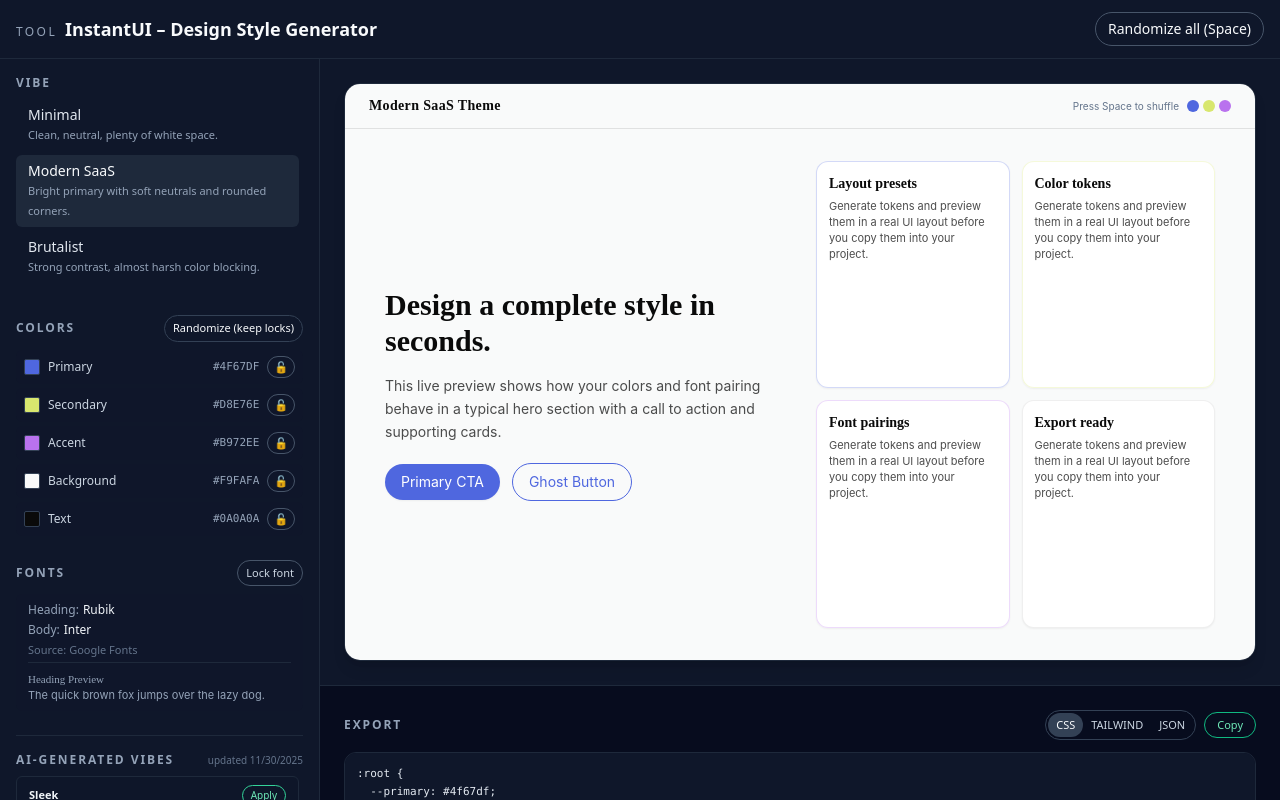
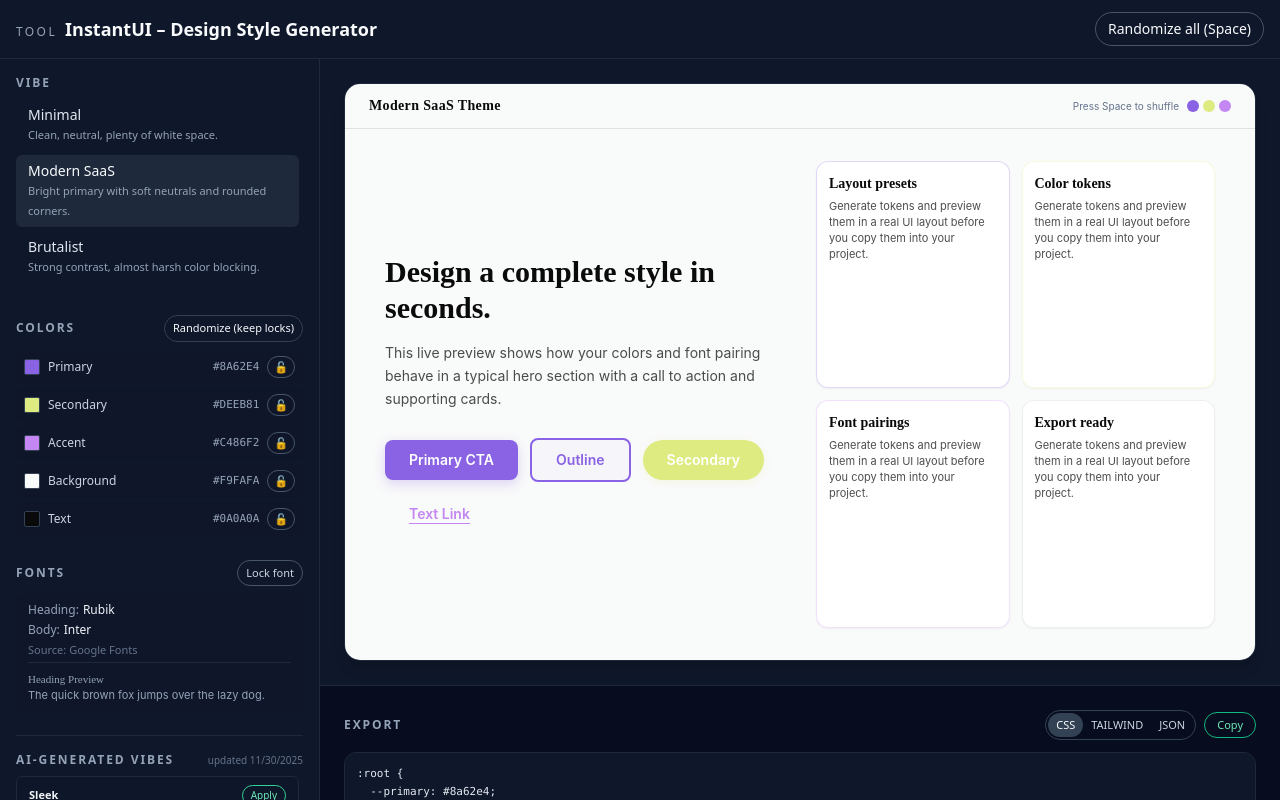
Before and after one commit to miikkavallinheimo-sketch/instantui, a React (Vite) app: page / in a window 1280 px wide. Shown: the top 800 px of the page. Built offline with nearby package versions, Linux system fonts and the light colour scheme.

Commit message:
improve: add hue variation to vibes and enhance preview buttons with better styles

```diff
--- a/src/components/Preview.tsx
+++ b/src/components/Preview.tsx
@@ -64,24 +64,46 @@ const Preview = ({ designState }: PreviewProps) => {
               This live preview shows how your colors and font pairing behave in
               a typical hero section with a call to action and supporting cards.
             </p>
-            <div className="flex items-center gap-3 mt-1">
+            <div className="flex items-center gap-3 mt-3 flex-wrap">
               <button
-                className="text-sm px-4 py-2 rounded-full shadow-sm"
+                className="text-sm px-6 py-2.5 rounded-lg font-semibold shadow-md hover:shadow-lg transition-shadow"
                 style={{
                   backgroundColor: colors.primary,
                   color: "#ffffff",
+                  boxShadow: `0 4px 12px ${colors.primary}40`,
                 }}
               >
                 Primary CTA
               </button>
               <button
-                className="text-sm px-4 py-2 rounded-full border"
+                className="text-sm px-6 py-2.5 rounded-lg border-2 font-semibold transition-all hover:bg-opacity-10"
                 style={{
                   borderColor: colors.primary,
                   color: colors.primary,
+                  backgroundColor: `${colors.primary}08`,
                 }}
               >
-                Ghost Button
+                Outline
+              </button>
+              <button
+                className="text-sm px-6 py-2.5 rounded-full font-semibold"
+                style={{
+                  backgroundColor: colors.secondary,
+                  color: "#ffffff",
+                  boxShadow: `0 2px 8px ${colors.secondary}30`,
+                }}
+              >
+                Secondary
+              </button>
+              <button
+                className="text-sm px-6 py-2.5 font-semibold transition-all"
+                style={{
+                  color: colors.accent,
+                  textDecoration: "underline",
+                  textUnderlineOffset: "4px",
+                }}
+              >
+                Text Link
               </button>
             </div>
           </div>
--- a/src/lib/colorGenerator.ts
+++ b/src/lib/colorGenerator.ts
@@ -21,6 +21,11 @@ export function generateColors(
     text: false,
   };
 
+  // Käytä primaryHueRange jos olemassa, muuten fallback primaryHue
+  const hueMin = vibe.primaryHueRange ? vibe.primaryHueRange[0] : vibe.primaryHue - 30;
+  const hueMax = vibe.primaryHueRange ? vibe.primaryHueRange[1] : vibe.primaryHue + 30;
+  const hue = randomInRange(hueMin, hueMax, seed * 0.9);
+
   const s = randomInRange(
     vibe.primarySatRange[0],
     vibe.primarySatRange[1],
@@ -32,7 +37,7 @@ export function generateColors(
     seed * 1.3
   );
 
-  const newPrimary = hslToHex(vibe.primaryHue, s, light);
+  const newPrimary = hslToHex(hue, s, light);
   const primary = l.primary && prevColors ? prevColors.primary : newPrimary;
 
   const secondaryHue =
--- a/src/lib/types.ts
+++ b/src/lib/types.ts
@@ -17,6 +17,7 @@ export interface VibePreset {
   label: string;
   description: string;
   primaryHue: number;
+  primaryHueRange?: [number, number];
   primarySatRange: [number, number];
   primaryLightRange: [number, number];
   bgLightness: number;
--- a/src/lib/vibePresets.ts
+++ b/src/lib/vibePresets.ts
@@ -6,8 +6,9 @@ export const VIBE_PRESETS: Record<VibeId, VibePreset> = {
     label: "Minimal",
     description: "Clean, neutral, plenty of white space.",
     primaryHue: 220,
-    primarySatRange: [40, 70],
-    primaryLightRange: [40, 55],
+    primaryHueRange: [180, 260],
+    primarySatRange: [20, 60],
+    primaryLightRange: [35, 55],
     bgLightness: 97,
     isDarkUi: false,
   },
@@ -16,8 +17,9 @@ export const VIBE_PRESETS: Record<VibeId, VibePreset> = {
     label: "Modern SaaS",
     description: "Bright primary with soft neutrals and rounded corners.",
     primaryHue: 230,
-    primarySatRange: [60, 90],
-    primaryLightRange: [45, 60],
+    primaryHueRange: [200, 260],
+    primarySatRange: [60, 95],
+    primaryLightRange: [45, 65],
     bgLightness: 98,
     isDarkUi: false,
   },
@@ -26,8 +28,9 @@ export const VIBE_PRESETS: Record<VibeId, VibePreset> = {
     label: "Brutalist",
     description: "Strong contrast, almost harsh color blocking.",
     primaryHue: 50,
-    primarySatRange: [90, 100],
-    primaryLightRange: [45, 65],
+    primaryHueRange: [0, 120],
+    primarySatRange: [85, 100],
+    primaryLightRange: [40, 70],
     bgLightness: 95,
     isDarkUi: false,
   },
```
